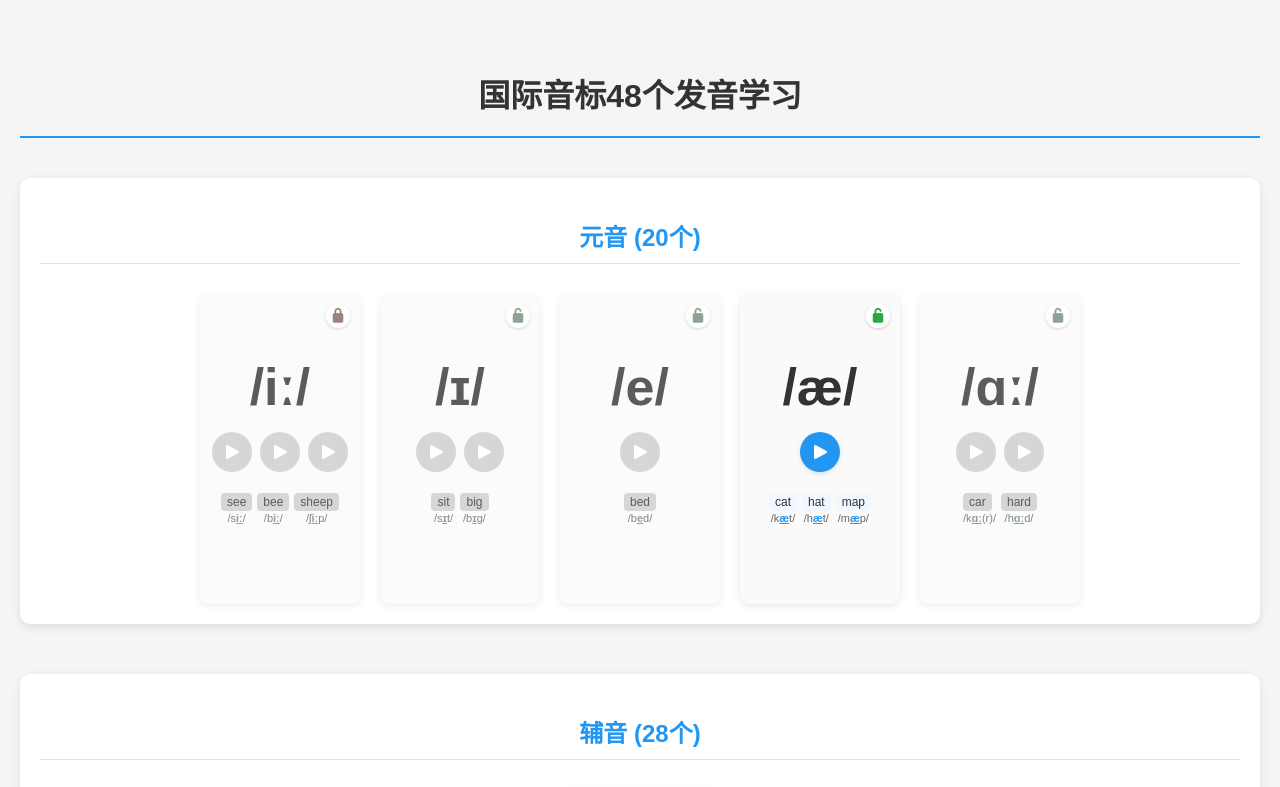
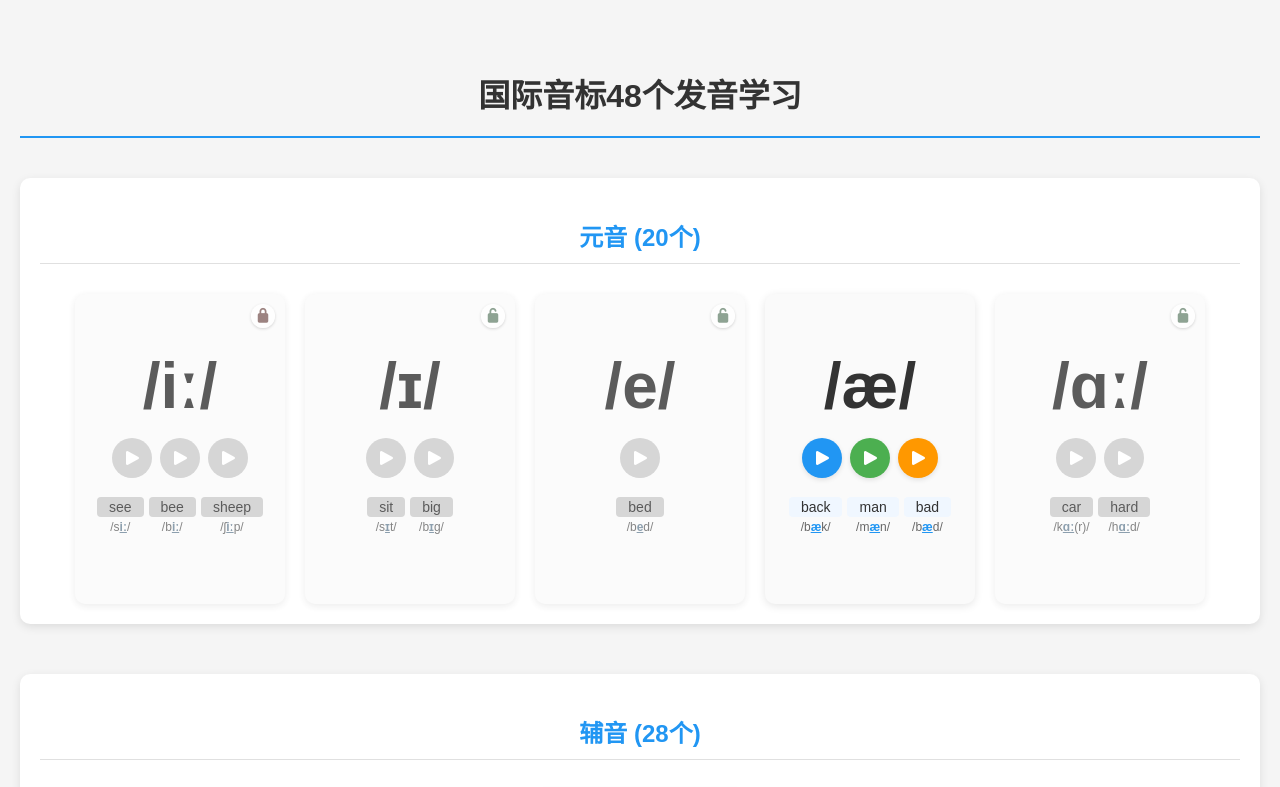
Before and after one commit to huhao/huhao.github.io, a plain HTML site: page ipa/index.html in a window 1280 px wide. Shown: the top 787 px of the page. Drawn offline with Linux system fonts and the light colour scheme.

Commit message:
Site updated: 2025-08-23 01:48:23

```diff
--- a/css/main.css
+++ b/css/main.css
@@ -1221,7 +1221,7 @@ pre code {
     vertical-align: middle;
   }
   .links-of-author a::before {
-    background: #a2ff04;
+    background: #094beb;
     display: inline-block;
     margin-right: 3px;
     transform: translateY(-2px);
--- a/ipa/index.html
+++ b/ipa/index.html
@@ -49,7 +49,7 @@
         }
 
         .phonetic-card {
-            width: 130px;
+            width: 180px;
             height: 280px; /* 增加高度以容纳单词音标 */
             background-color: #fafafa;
             border-radius: 10px;
@@ -81,7 +81,7 @@
         }
 
         .phonetic-symbol {
-            font-size: 52px;
+            font-size: 64px;
             margin-bottom: 15px;
             font-weight: bold;
             color: #333;
@@ -179,10 +179,10 @@
         }
 
         .word-item {
-            font-size: 12px;
+            font-size: 14px;
             color: #333;
             background-color: #f0f7ff;
-            padding: 2px 6px;
+            padding: 2px 12px;
             border-radius: 4px;
             white-space: nowrap;
             cursor: pointer;
@@ -198,10 +198,10 @@
 
         /* 单词音标样式 - 默认显示 */
         .word-phonetic {
-            font-size: 11px;
+            font-size: 12px;
             color: #666;
             text-align: center;
-            margin: 2px 0 4px;
+            margin: 4px 0 4px;
             min-height: 14px;
             opacity: 1; /* 默认显示 */
             transition: opacity 0.3s ease;
@@ -474,37 +474,44 @@
 
             <div class="phonetic-card">
                 <div class="lock-container">
-                    <div class="lock-icon unlocked">
-                        <i class="fa fa-unlock"></i>
-                    </div>
+
                 </div>
                 <div class="phonetic-symbol">/æ/</div>
                 <div class="play-buttons-container">
-                    <button class="play-button primary" data-sound="æ-1">
+                    <button class="play-button primary" data-sound="bbc-æ">
+                        <i class="fa fa-play"></i>
+                    </button>
+                    <button class="play-button secondary" data-sound="emma-æ">
+                        <i class="fa fa-play"></i>
+                    </button>
+                    <button class="play-button tertiary" data-sound="buffy-æ">
                         <i class="fa fa-play"></i>
                     </button>
                 </div>
                 <!-- 示例单词 -->
                 <div class="example-words">
                     <div>
-                        <span class="word-item" data-phonetic="/kæt/" data-sound="word-cat">cat</span>
+                        <span class="word-item" data-phonetic="/bæk/" data-sound="word-back">back</span>
                         <div class="word-phonetic"></div>
                     </div>
                     <div>
-                        <span class="word-item" data-phonetic="/hæt/" data-sound="word-hat">hat</span>
+                        <span class="word-item" data-phonetic="/mæn/" data-sound="word-man">man</span>
                         <div class="word-phonetic"></div>
                     </div>
                     <div>
-                        <span class="word-item" data-phonetic="/mæp/" data-sound="word-map">map</span>
+                        <span class="word-item" data-phonetic="/bæd/" data-sound="word-bad">bad</span>
                         <div class="word-phonetic"></div>
                     </div>
                 </div>
 
-                <audio class="audio-player" id="sound-æ-1" src="static/sounds/bbc/æ.m4a">
+                <audio class="audio-player" id="sound-bbc-æ" src="static/sounds/bbc/æ.m4a">
+                <audio class="audio-player" id="sound-emma-æ" src="static/sounds/emma/æ.m4a">
+                <audio class="audio-player" id="sound-buffy-æ" src="static/sounds/buffy/æ.m4a">
                 <!-- 单词音频 -->
-                <audio class="audio-player" id="sound-word-cat" src="sounds/words/cat.mp3"><RichMediaReference>
-                <audio class="audio-player" id="sound-word-hat" src="sounds/words/hat.mp3"><RichMediaReference>
-                <audio class="audio-player" id="sound-word-map" src="sounds/words/map.mp3">superscript:
+                <audio class="audio-player" id="sound-word-back" src="static/sounds/words/back.m4a">
+                <audio class="audio-player" id="sound-word-man" src="static/sounds/words/man.m4a">
+                <audio class="audio-player" id="sound-word-bad" src="static/sounds/words/bad.m4a">
+
             </div>
 
             <!-- 更多音标卡片... -->
```
Also changed, not shown: 5 other files.
